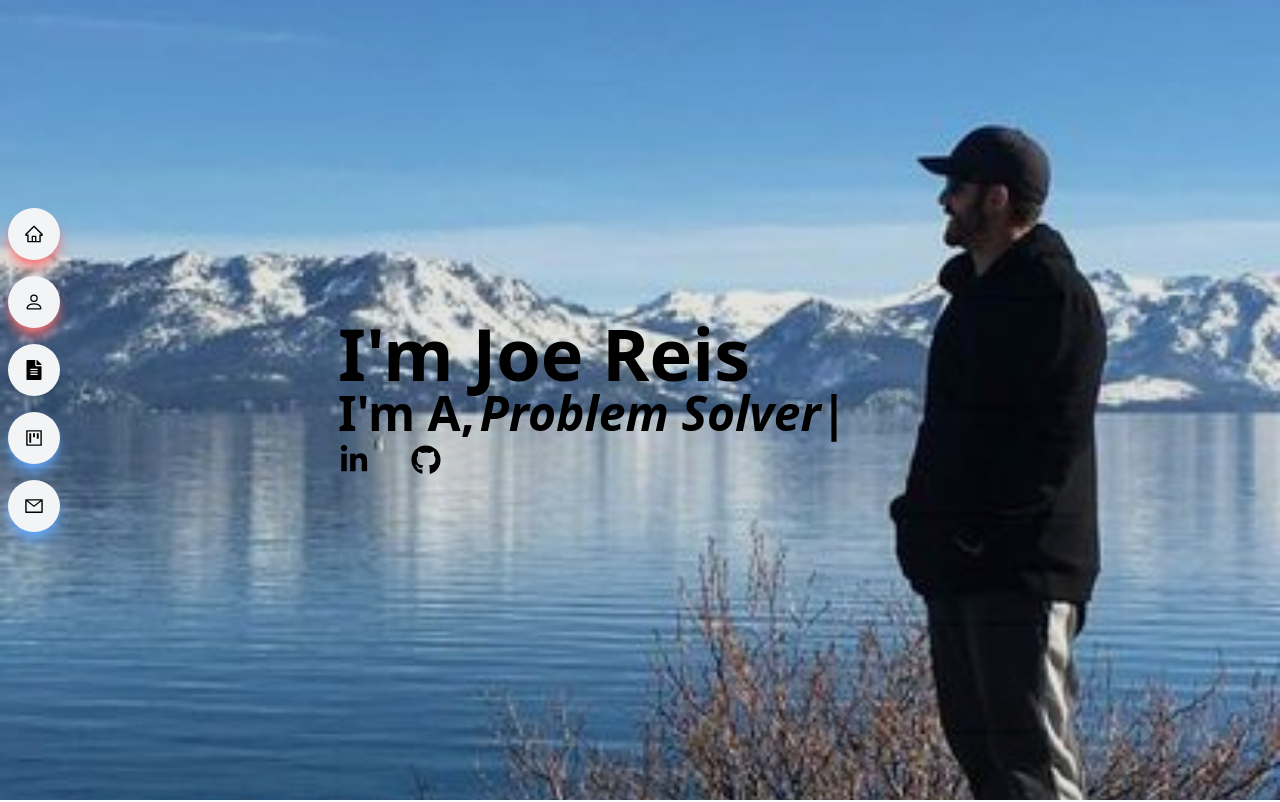
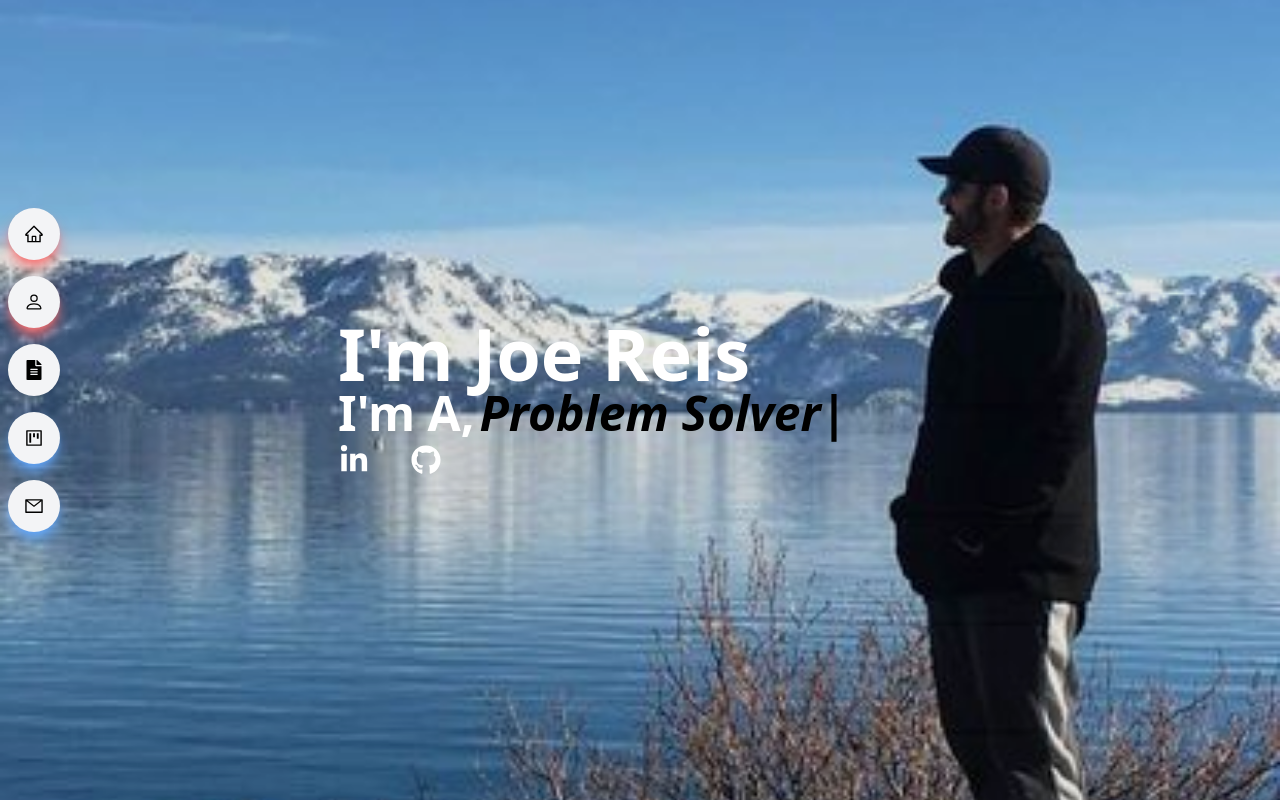
Before and after one commit to JoeR0814/myportfolio, a React (Vite) app: page / in a window 1280 px wide. Shown: the top 802 px of the page. Built offline with nearby package versions, Linux system fonts and the light colour scheme.

Commit message:
changed test to white in main file

```diff
--- a/src/Components/Main.jsx
+++ b/src/Components/Main.jsx
@@ -12,11 +12,11 @@ function Main() {
         alt='utah'
       />
       <div className='w-full h-screen absolute top-0 left-0 bg-black/10'>
-        <div className='max-w-[700px] m-auto h-full w-full flex flex-col justify-center lg:items-start items-center text-black'>
+        <div className='max-w-[700px] m-auto h-full w-full flex flex-col justify-center lg:items-start items-center text-white'>
           <h1 className='sm:text-5xl md:text-7xl font-bold text-white-800 px-4 md:px-12'>
             I'm Joe Reis
           </h1>
-          <h2 className='flex sm:text-3xl text-2xl md:text-5xl font-bold text-black px-4 md:px-12'>
+          <h2 className='flex sm:text-3xl text-2xl md:text-5xl font-bold text-white px-4 md:px-12'>
             I'm A,
             <TypeAnimation
               sequence={[
```
